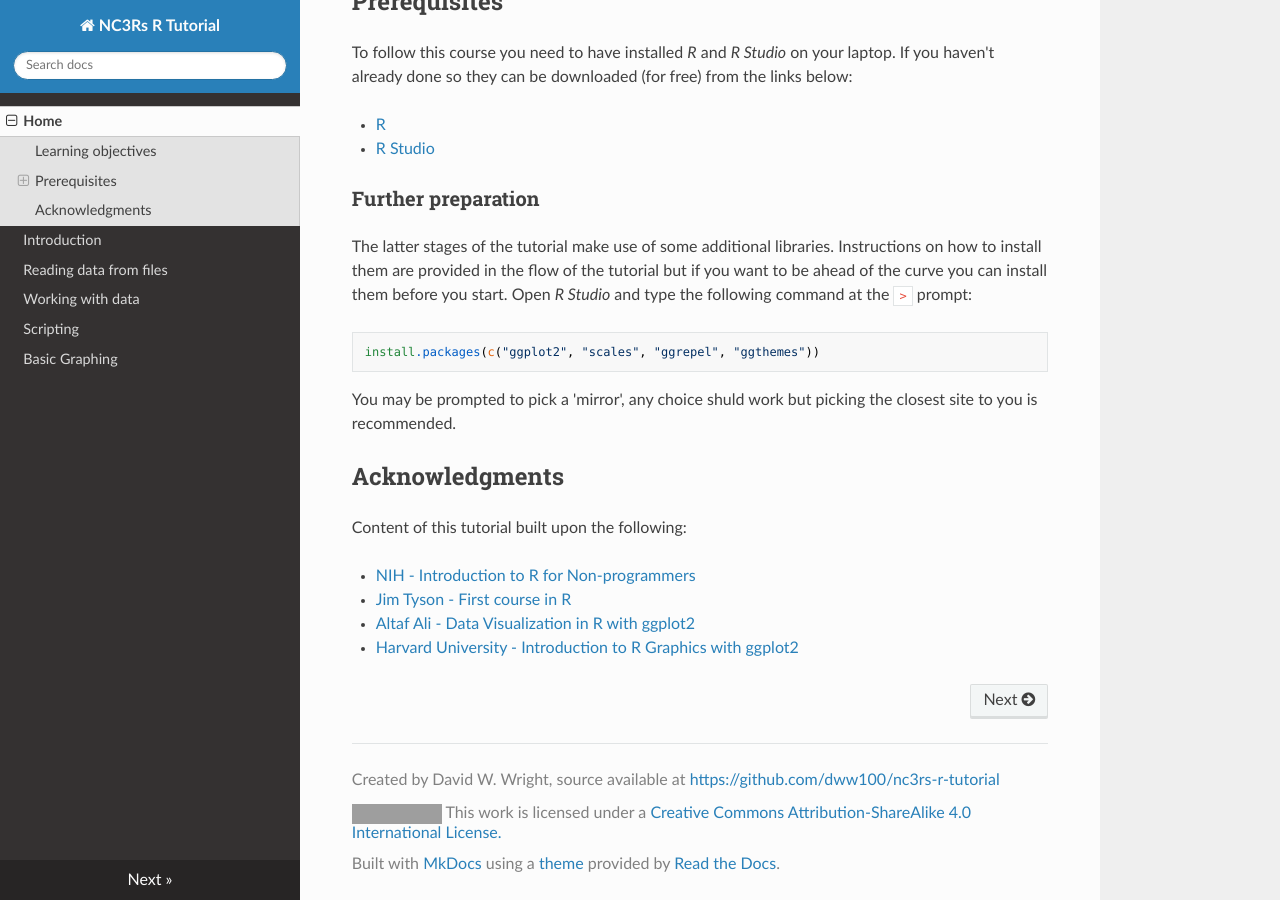
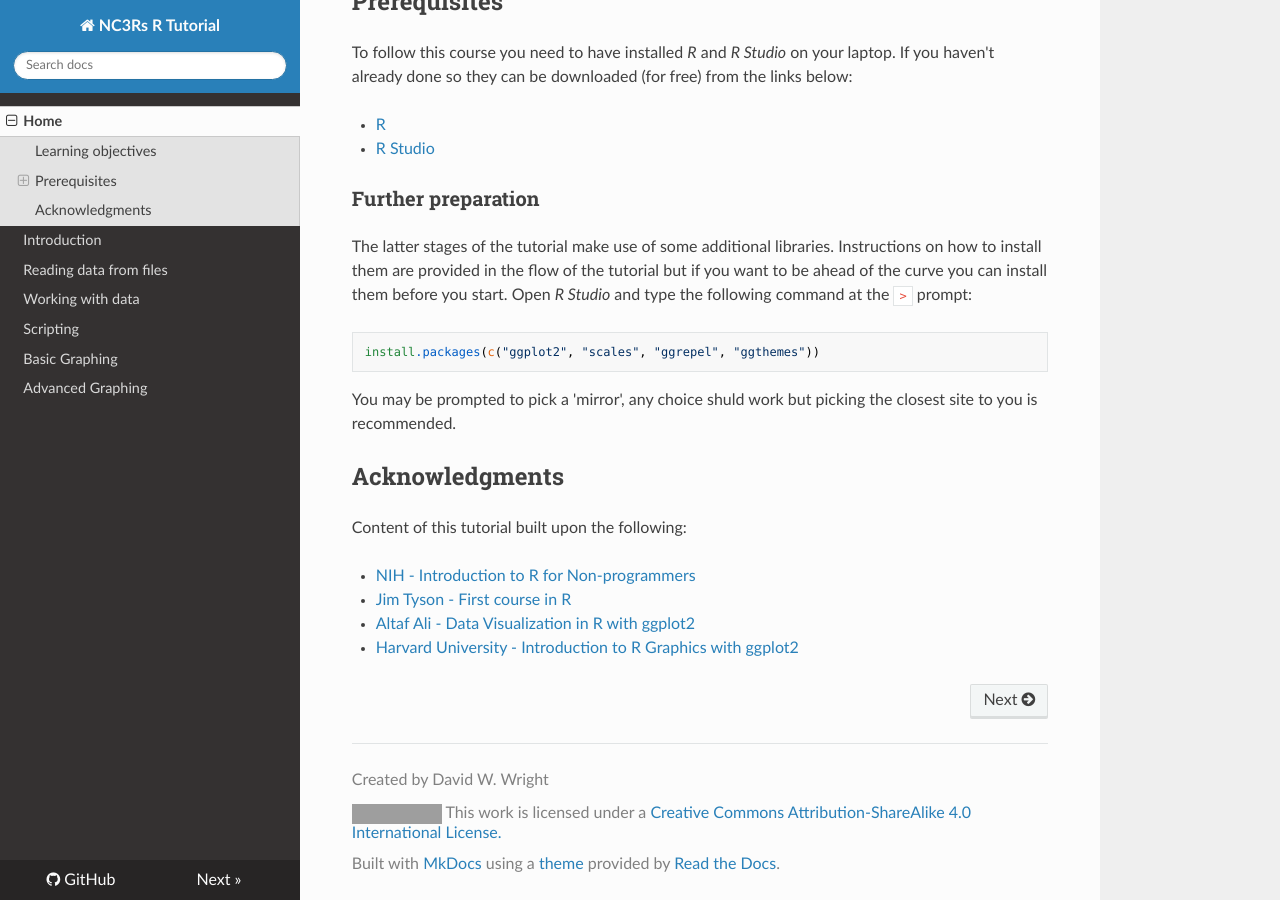
Before and after one commit to dww100/nc3rs-r-tutorial, an MkDocs documentation site: the page built from docs/index.md, in a window 1280 px wide and 900 px high, scrolled down 543 px. Built offline with MkDocs 1.6.1, drawn with Linux system fonts in a browser that asks for light colours; nearby versions of some CDN libraries; old or Windows-style settings are respelled for this version of MkDocs; grey boxes are pictures that could not be loaded.

Commit message:
Add advanced graphing and update setup

```diff
--- a/mkdocs.yml
+++ b/mkdocs.yml
@@ -1,6 +1,8 @@
 site_name: NC3Rs R Tutorial
 site_description: An introduction to R - initially presented to the NC3Rs fellows in 2017
 site_author: David W. Wright
+repo_url: https://github.com/dww100/nc3rs-r-tutorial
+edit_uri: edit/master/docs/
 
 pages:
     - Home: index.md
@@ -9,7 +11,8 @@
     - Working with data: processing_data.md
     - Scripting: scripting.md
     - Basic Graphing: basic_graphing.md
+    - Advanced Graphing: advanced_graphing.md
 
 theme: readthedocs
 
-copyright: <p>Created by David W. Wright, source available at <a href="https://github.com/dww100/nc3rs-r-tutorial">https://github.com/dww100/nc3rs-r-tutorial</a></p> <img src="https://i.creativecommons.org/l/by-sa/4.0/88x31.png"> This work is licensed under a <a href="https://creativecommons.org/licenses/by-sa/4.0/"/>Creative Commons Attribution-ShareAlike 4.0 International License.</a>
+copyright: <p>Created by David W. Wright</p> <img src="https://i.creativecommons.org/l/by-sa/4.0/88x31.png"> This work is licensed under a <a href="https://creativecommons.org/licenses/by-sa/4.0/"/>Creative Commons Attribution-ShareAlike 4.0 International License.</a>
```
